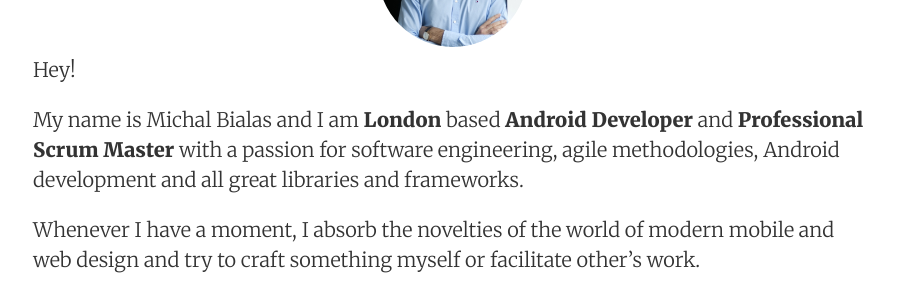
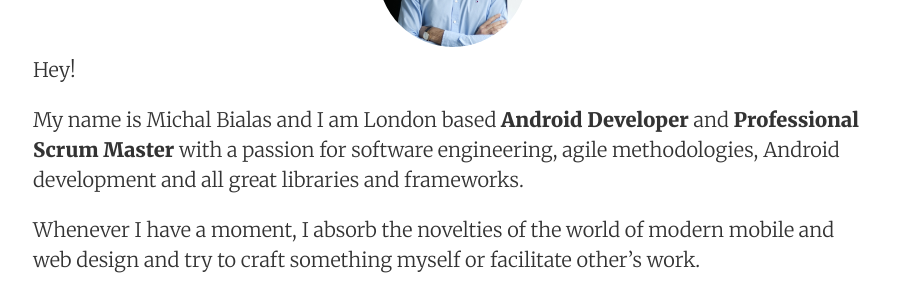
Before and after one commit to mmBs/mmbs.github.io, a Jekyll site: the page built from about.md, in a window 1280 px wide. Shown: the part 293-591 px from the top of the page, without its empty margins (187-1090 px from the left). Built offline with Jekyll 4.4.1, drawn with Linux system fonts in a browser that asks for light colours; nearby versions of some CDN libraries.

```diff
--- a/about.md
+++ b/about.md
@@ -10,7 +10,7 @@ tags: about
 
 Hey!
 
-My name is Michal Bialas and I am **London** based **Android Developer** and **Professional Scrum Master** with a passion for software engineering, agile methodologies, Android development and all great libraries and frameworks.
+My name is Michal Bialas and I am London based **Android Developer** and **Professional Scrum Master** with a passion for software engineering, agile methodologies, Android development and all great libraries and frameworks.
 
 Whenever I have a moment, I absorb the novelties of the world of modern mobile and web design and try to craft something myself or facilitate other's work.
 
```
